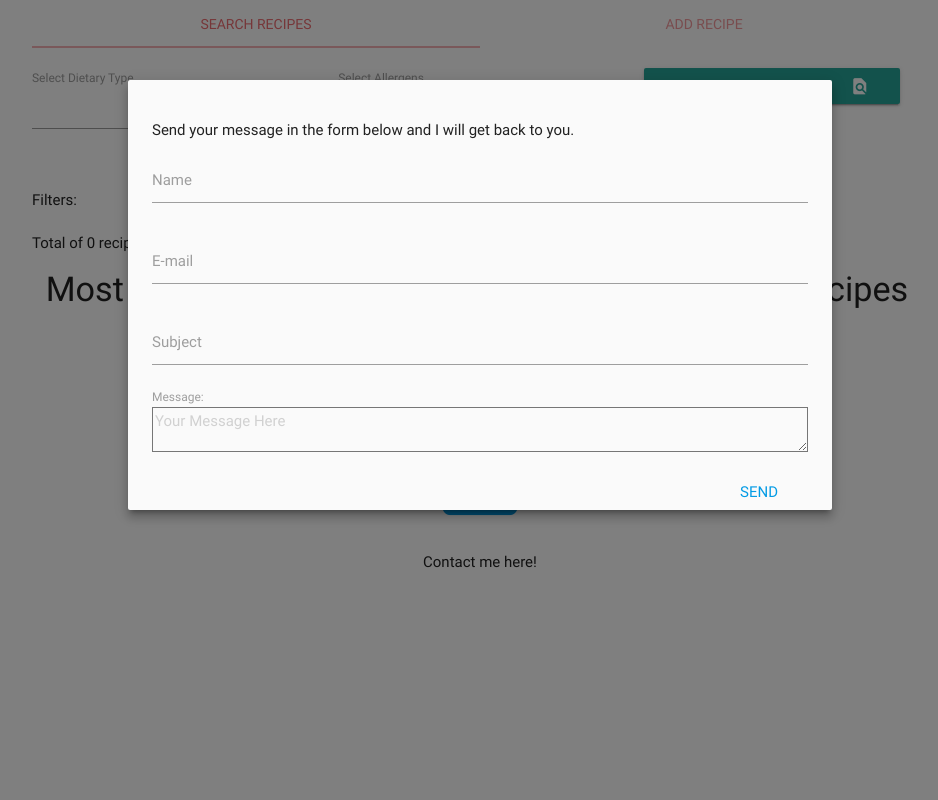
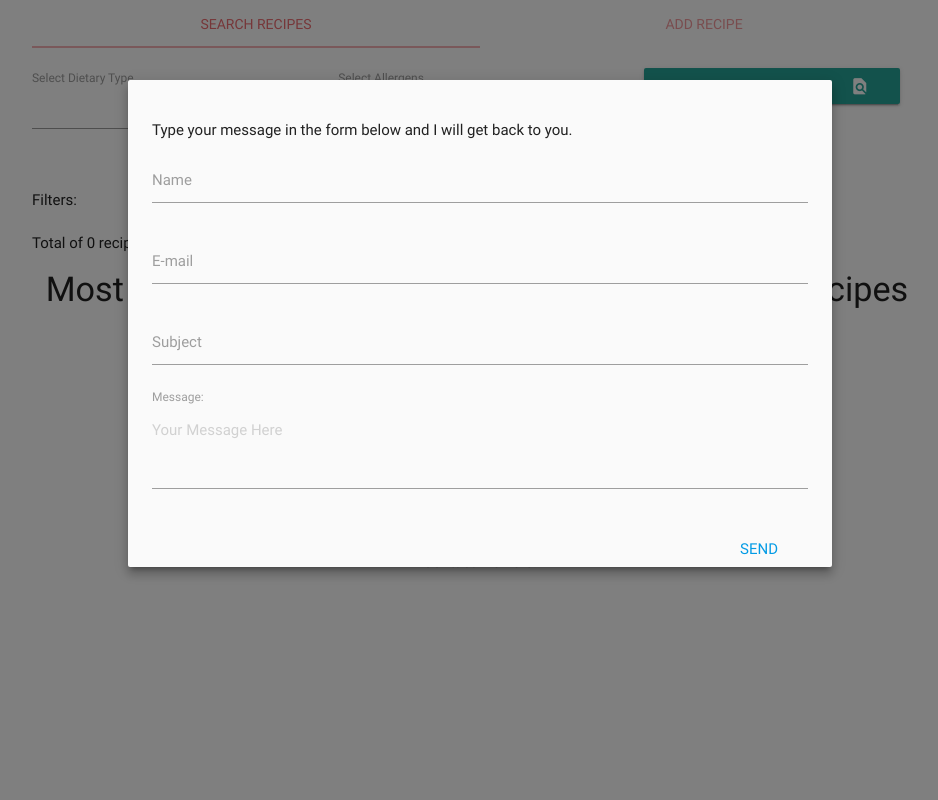
Before and after one commit to Daanivd/msp3, a Flask app: page /recipes/1 in a window 1280 px wide, after a click on "mail_outline". Shown: the whole page, without its empty margins (160-1098 px from the left). Run offline with Flask 2, Linux system fonts and the light colour scheme; data that the repository does not hold is empty; some libraries are stand-ins or nearby versions.

Commit message:
for migration to aws cloud9

```diff
--- a/static/js/functions.js
+++ b/static/js/functions.js
@@ -12,8 +12,7 @@ $(document).ready(function() {
 
     n=1;
     $('.addStep').click(function() {
-        n++;
-        var NewStep = '<div class="input-field"><textarea  name="directions" class="materialize-textarea"></textarea><label for="directions">Step '+n+'</label></div>'
+        var NewStep = '<li><div class="input-field"><textarea  name="directions" class="materialize-textarea"></textarea><label for="directions"></label></div></li>'
         $(".directions").append(NewStep);
         var NewStep = ""
         $('select').material_select();
--- a/templates/base.html
+++ b/templates/base.html
@@ -24,7 +24,7 @@
         <div id="modal2" class="modal">
             <div class="modal-content">
                 <form onsubmit="return sendMail(this);" role="form" method="POST" id="reused_form">
-                    <p> Send your message in the form below and I will get back to you. </p>
+                    <p>Type your message in the form below and I will get back to you.</p>
                     <div class="input-field">
                         <input type="text" class="form-control" id="name" name="name" required="" maxlength="50">
                         <label for="name">Name</label>
@@ -41,7 +41,7 @@
 
                     <div class="form-group">
                         <label for="name"> Message:</label>
-                        <textarea class="form-control" type="textarea" name="message" id="message" placeholder="Your Message Here" maxlength="6000" rows="7"></textarea>
+                        <textarea  name="message" id="message" placeholder="Your Message Here" class="materialize-textarea"></textarea>
                     </div>
                     <button class="right waves-effect waves-green btn-flat"> <a href="#!" class="modal-action modal-close">Send</a></button>
                 </form>
--- a/templates/recipes.html
+++ b/templates/recipes.html
@@ -116,7 +116,7 @@
                 </div>
                 <div class="card-content">
                     <span class="card-title activator grey-text text-darken-4">{{recipe.recipeName}}</span>
-                    <p><a href="/recipe/{{recipe._id}}">Check out this recipe!</a></p>
+                    <a href="/recipe/{{recipe._id}}">Check out this recipe!</a>
                 </div>
                 <div class="card-reveal">
                     <span class="card-title grey-text text-darken-4"><i class="material-icons right">close</i>{{recipe.recipeName}}</span>
@@ -126,6 +126,8 @@
                     <br>
                     <span>Allergens: </span>{% for allergen in recipe.allergens %}<img class="logo" title="{{allergen}}" alt="{{allergen}}" src="../static/images/allergens/{{allergen}}.png"></img> {% endfor %}
                     <p>Keywords: {% for keyword in recipe.keywords %} {{keyword}} {% endfor %}</p>
+                    <br>
+                    <a href="/recipe/{{recipe._id}}">Check out this recipe!</a>
                 </div>
             </div>
         </div>
```
Also changed, not shown: templates/recipe.html (+8 -1 lines), README.md.
